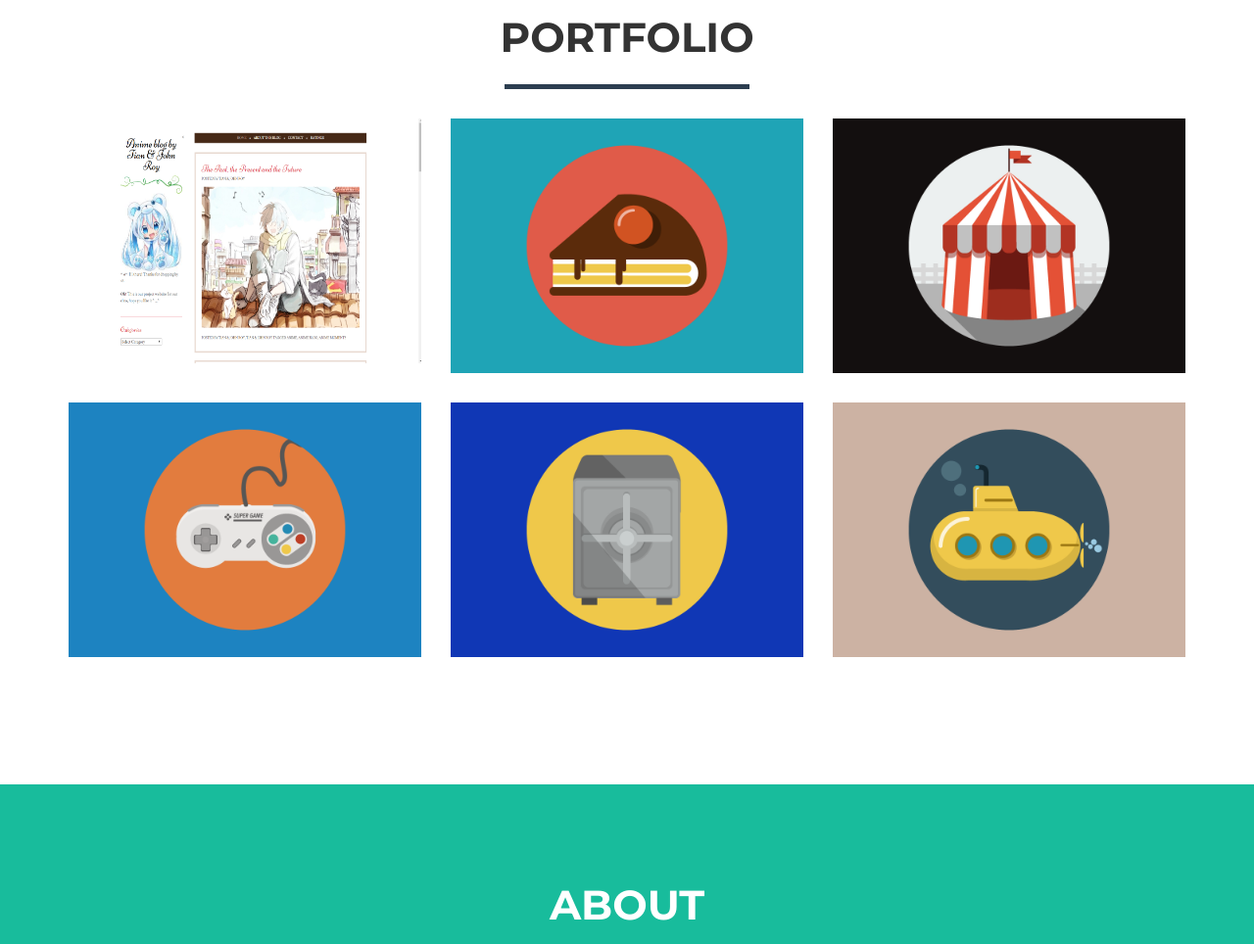
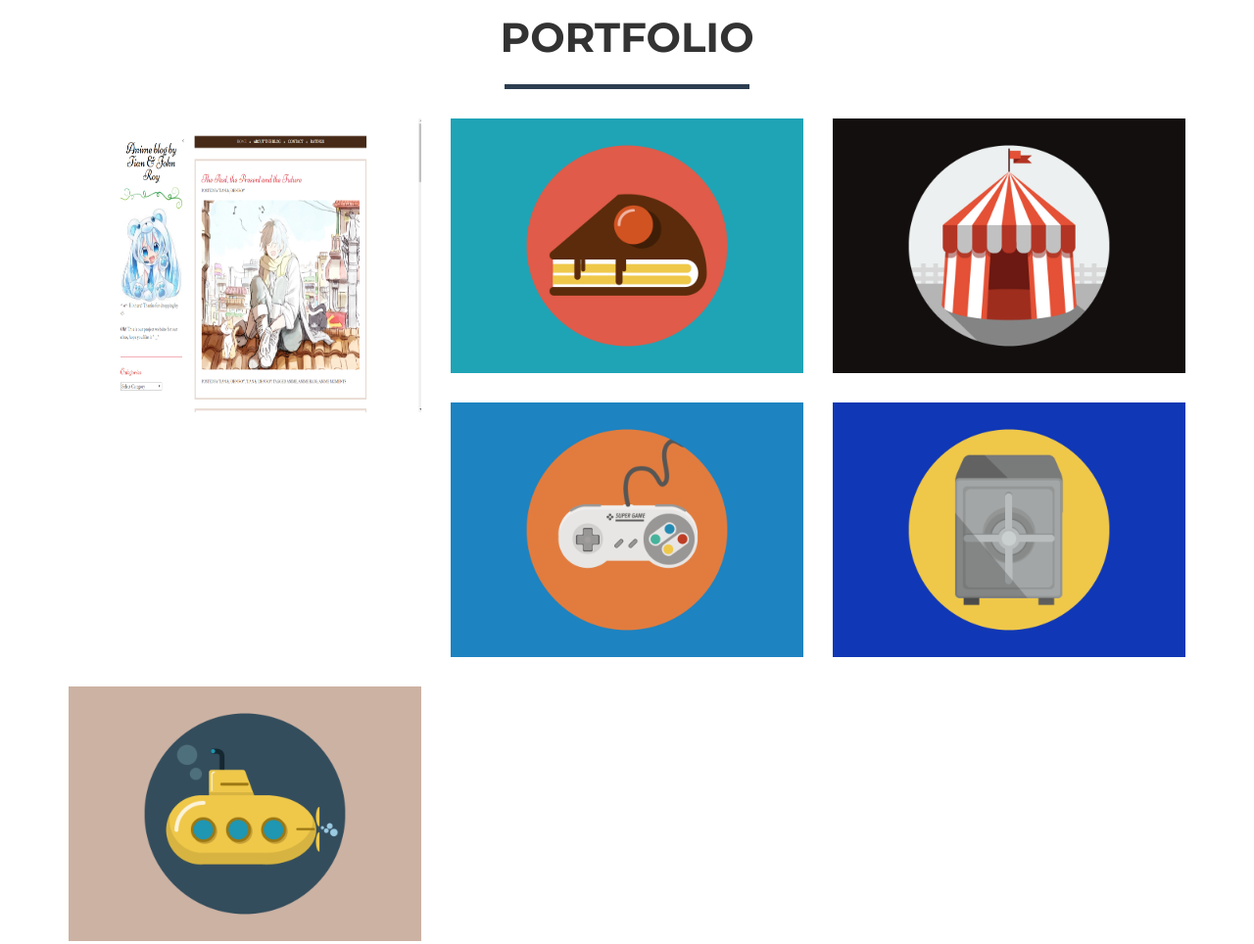
Before and after one commit to rejesus/rejesus.github.io, a website: page index.html in a window 1280 px wide. Shown: the part 820-1784 px from the top of the page at 98% size. Drawn offline with nearby package versions, Linux system fonts and the light colour scheme; files whose address does not match are found by name.

Commit message:
Update index.html

```diff
--- a/index.html
+++ b/index.html
@@ -99,7 +99,7 @@
                                 <i class="fa fa-search-plus fa-3x"></i>
                             </div>
                         </div>
-                        <img src="website.PNG" style="height: 250px" "width:250px" class="img-responsive" alt="">
+                        <img src="website.PNG" style="height: 300px" "width:300px" class="img-responsive" alt="">
                     </a>
                 </div>
                 <div class="col-sm-4 portfolio-item">
```
